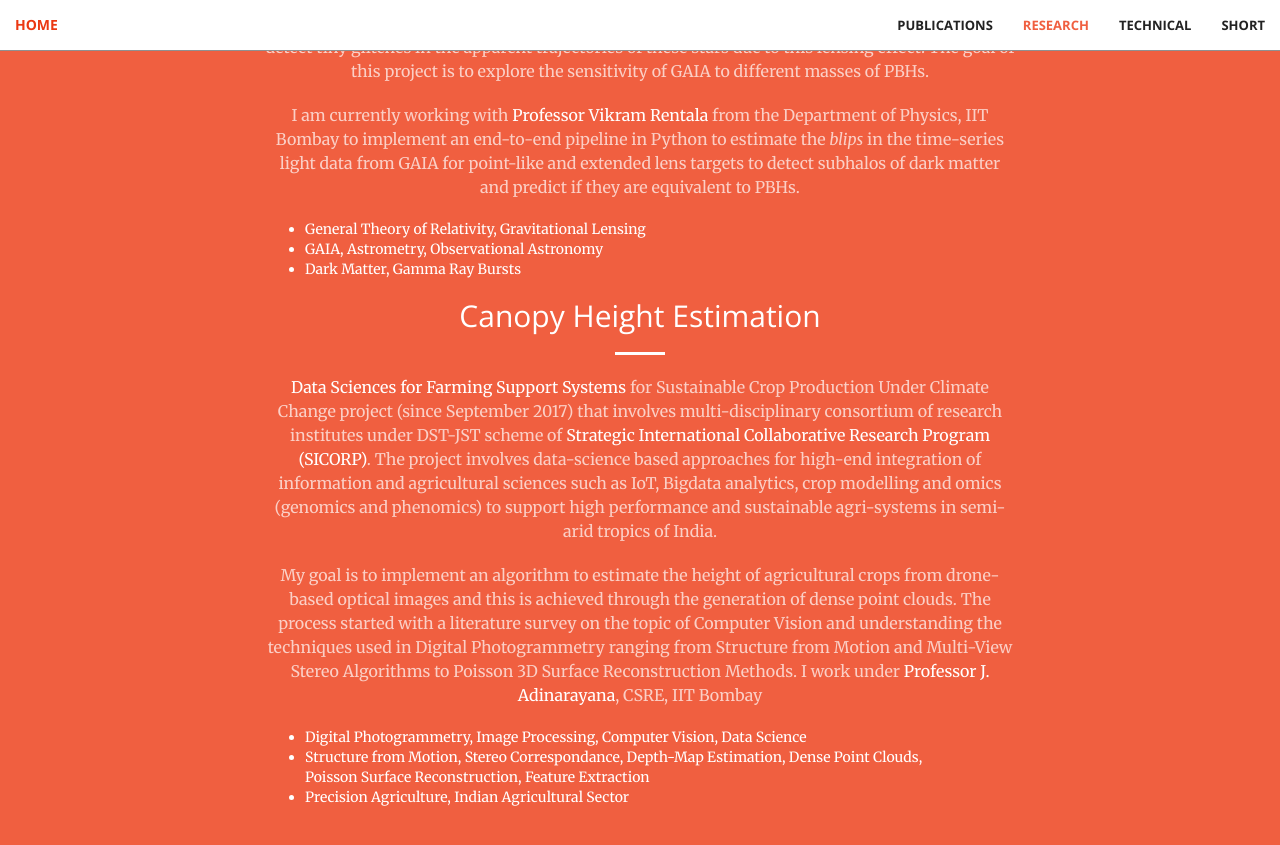
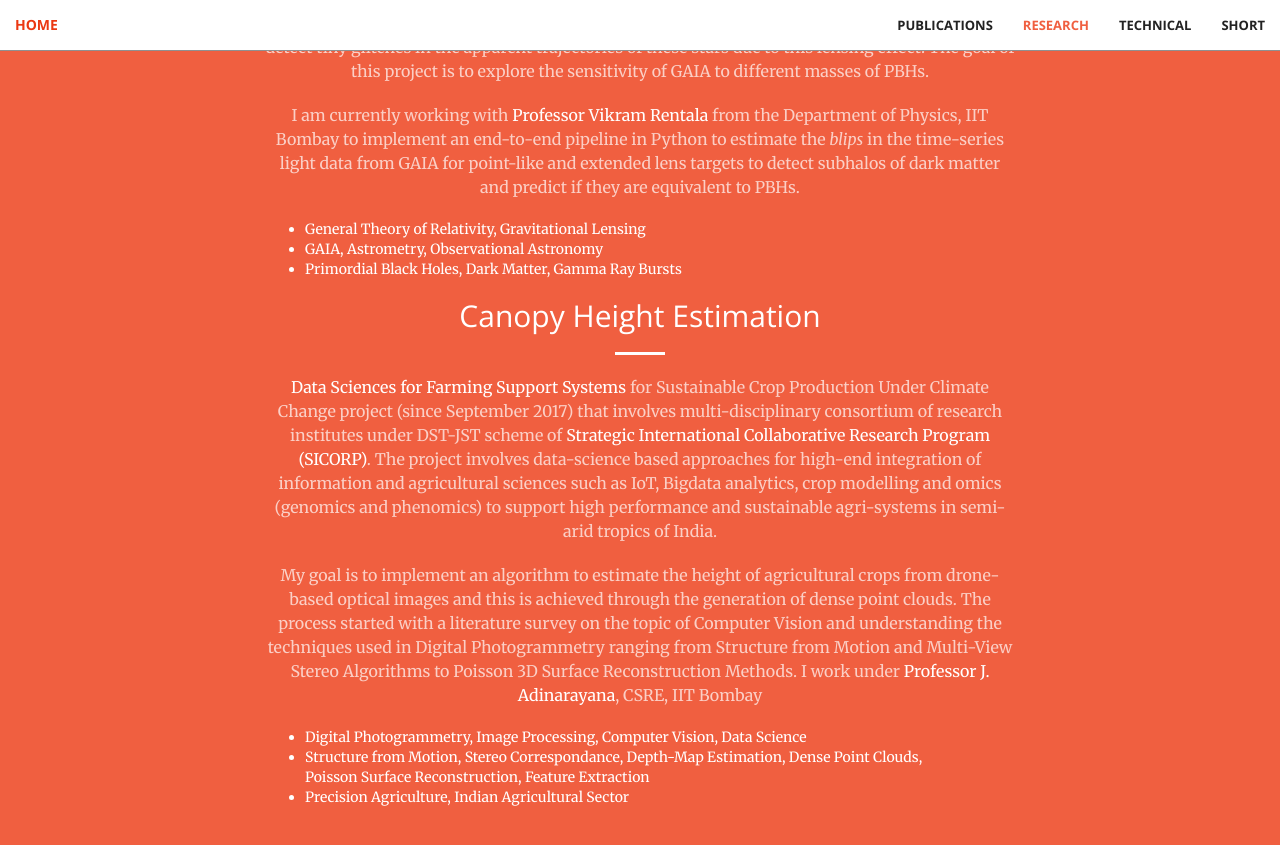
Before and after one commit to aravindbharathi/aravindbharathi.github.io, a Jekyll site: the page projects/index.html, which Jekyll copies as it is, in a window 1280 px wide and 900 px high, scrolled down 1469 px. Shown: the top 845 px of the window. Built offline with Jekyll 4.4.1, drawn with Linux system fonts in a browser that asks for light colours.

Commit message:
Update index.html

```diff
--- a/projects/index.html
+++ b/projects/index.html
@@ -190,7 +190,7 @@
                       <ul align = "left">
                         <li>General Theory of Relativity, Gravitational Lensing</li>
                         <li>GAIA, Astrometry, Observational Astronomy<!--, Photometry, Polarimetry--></li>
-                        <li>Dark Matter, Gamma Ray Bursts</li>
+                        <li>Primordial Black Holes, Dark Matter, Gamma Ray Bursts</li>
                       </ul>
                     </p>
                     <h2 class="section-heading">Canopy Height Estimation</h2>
```
